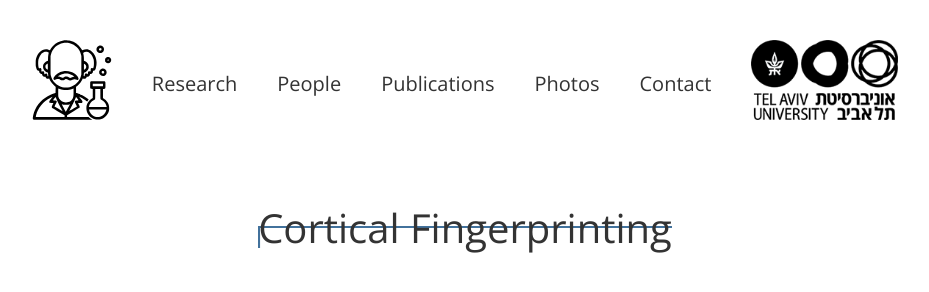
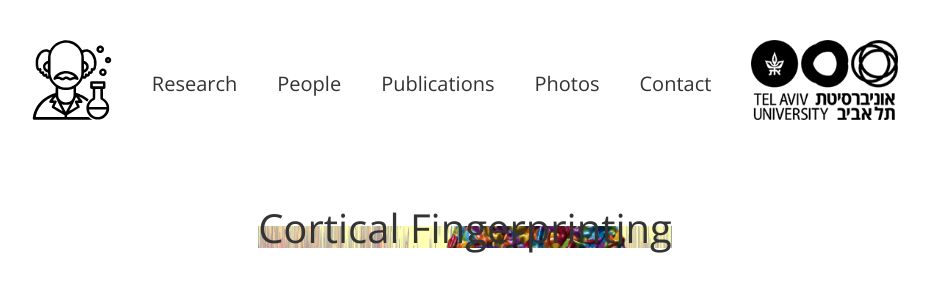
Before and after one commit to idotavorslab/idotavorslab.github.io, a plain HTML site: page index.html in a window 1280 px wide. Shown: the whole page, without its empty margins (175-1104 px from the left). Drawn offline with nearby package versions, Linux system fonts and the light colour scheme.

Commit message:
background-size mixin

```diff
--- a/common/mixins/_mixins.sass
+++ b/common/mixins/_mixins.sass
@@ -3,3 +3,10 @@
   -moz-background-image: url($url)
   -o-background-image: url($url)
   -webkit-background-image: url($url)
+
+
+@mixin background-size($size)
+  background-size: $size
+  -moz-background-size: $size
+  -o-background-size: $size
+  -webkit-background-size: $size
--- a/main/carousel/_carousel.sass
+++ b/main/carousel/_carousel.sass
@@ -4,6 +4,10 @@ carousel
   position: relative
   @import "mixins"
   @include background-image("carousel/images/cortical_fingerprinting.jpg")
+  @include background-size(cover)
+  background:
+    repeat: no-repeat
+    position: center
 
   headline
     font-size: $top / 2
```
Also changed, not shown: main/main.css, 1 other file.
